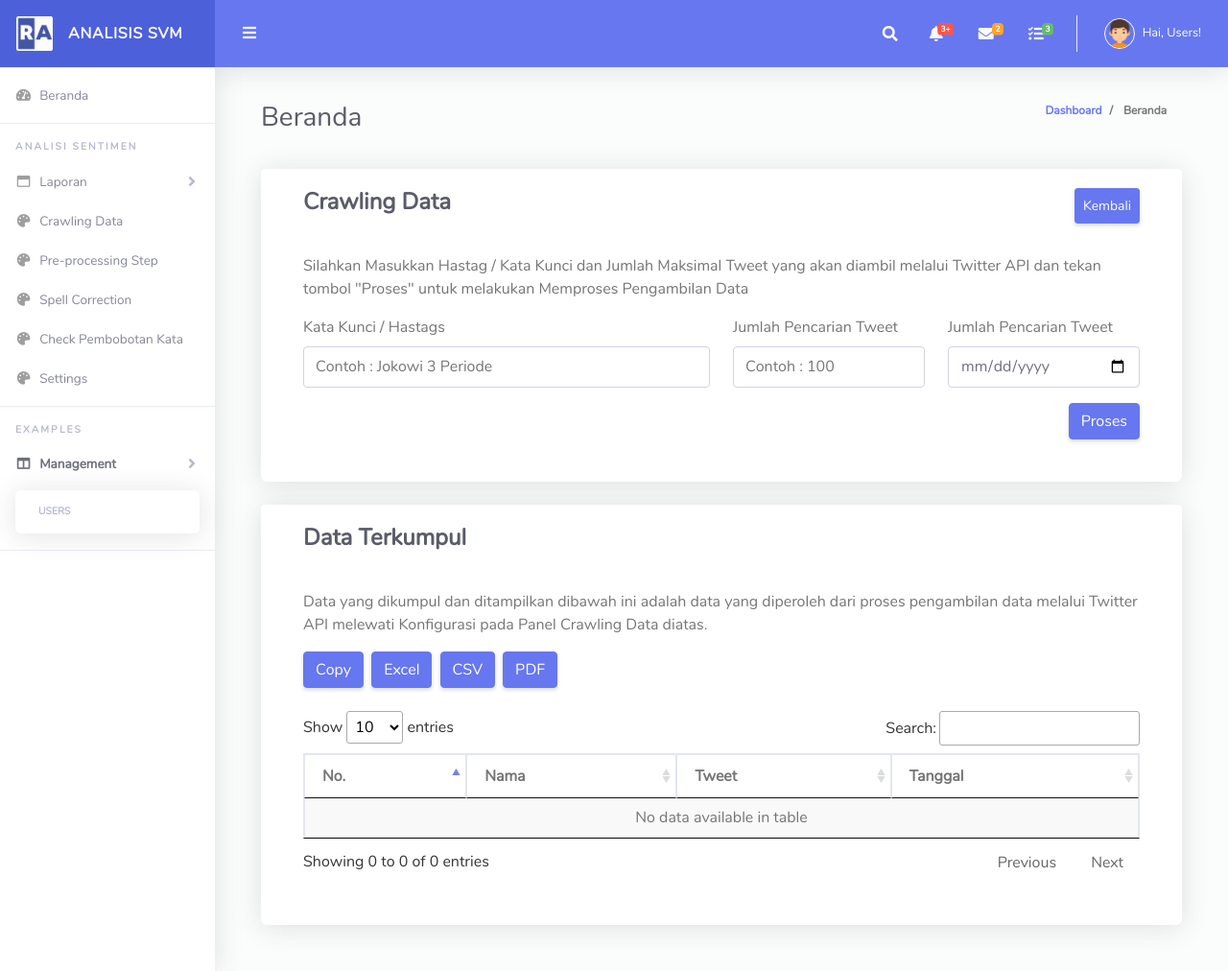
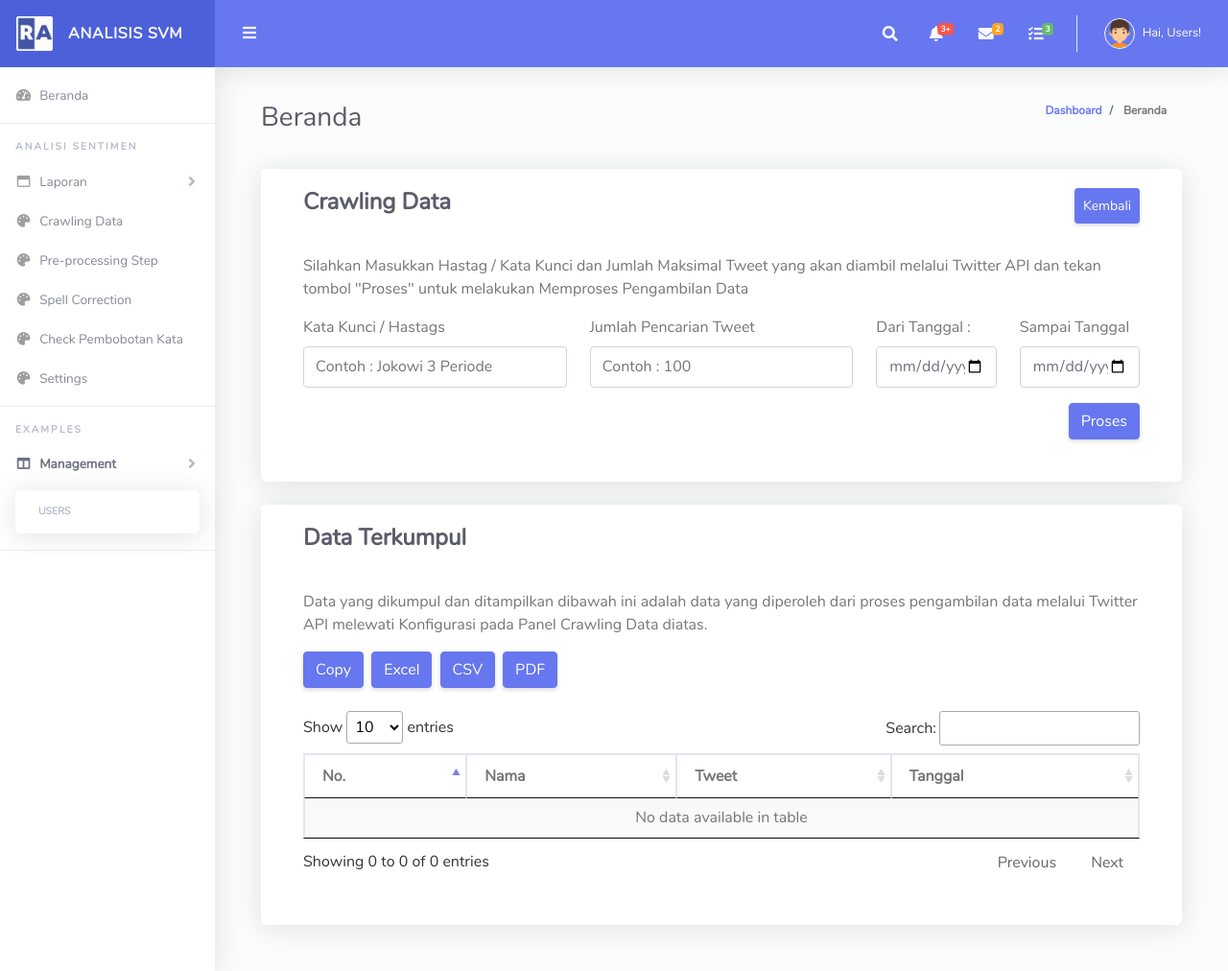
Before and after one commit to fathurwalkers/flask-svm, a Flask app: page /dashboard/crawling in a window 1280 px wide. Shown: the whole page at 96% size. Run offline with Flask 3, Linux system fonts and the light colour scheme; parts of the project's set-up code (start-up, migrations or seed data) failed here and were passed over; some libraries are stand-ins or nearby versions.

Commit message:
structuring folders and files

```diff
--- a/module/database.py
+++ /dev/null
@@ -1,4 +0,0 @@
-# import pymysql
-
-# def connect():
-#     return pymysql.connect(host="localhost", user="root", password="", database="aplikasi_svm", charset='utf8mb4')
--- a/scripts/__init__.py
+++ b/scripts/__init__.py
@@ -1,5 +1,5 @@
 from flask import Flask
-import module
+# import module
 import pandas as pd
 import pymysql
 
--- a/scripts/src/app.py
+++ b/scripts/src/app.py
@@ -25,9 +25,13 @@ def dashboard_crawling():
     if request.method == 'POST':
         kata_kunci = request.form['kata_kunci']
         jumlah_tweet = request.form['jumlah_tweet']
+        tanggal_dari = request.form['tanggal_dari']
+        tanggal_sampai = request.form['tanggal_sampai']
+        print(tanggal_dari)
+        print(tanggal_sampai)
         maxTweets = int(jumlah_tweet)
         print("start scraping")
-        cari_kata = kata_kunci + " since:2022-09-01 until:2023-01-01 lang:id"
+        cari_kata = kata_kunci + " since:" + tanggal_dari + " until:" + tanggal_sampai + " lang:id"
         print(cari_kata)
         for tweet in sntwitter.TwitterSearchScraper(cari_kata).get_items():
             if len(data_tweets) == maxTweets :
--- a/scripts/templates/crawling.html
+++ b/scripts/templates/crawling.html
@@ -49,7 +49,7 @@ Beranda
                             </div>
 
                             <div class="row">
-                                <div class="col-sm-6 col-md-6 col-lg-6">
+                                <div class="col-sm-4 col-md-4 col-lg-4">
                                     <div class="form-group">
                                         <label for="kata_kunci">Kata Kunci / Hastags</label>
                                         <input type="text" class="form-control" id="kata_kunci"
@@ -57,18 +57,25 @@ Beranda
                                             name="kata_kunci">
                                     </div>
                                 </div>
-                                <div class="col-sm-3 col-md-3 col-lg-3">
+                                <div class="col-sm-4 col-md-4 col-lg-4">
                                     <div class="form-group">
                                         <label for="number1">Jumlah Pencarian Tweet</label>
                                         <input type="number" class="form-control" id="number1"
                                             aria-describedby="emailHelp" placeholder="Contoh : 100" name="jumlah_tweet">
                                     </div>
                                 </div>
-                                <div class="col-sm-3 col-md-3 col-lg-3">
+                                <div class="col-sm-2 col-md-2 col-lg-2">
                                     <div class="form-group">
-                                        <label for="rentang_waktu">Jumlah Pencarian Tweet</label>
+                                        <label for="tanggal_dari">Dari Tanggal : </label>
                                         <input type="date" class="form-control" id="number1"
-                                            aria-describedby="emailHelp" name="rentang_waktu">
+                                            aria-describedby="emailHelp" name="tanggal_dari">
+                                    </div>
+                                </div>
+                                <div class="col-sm-2 col-md-2 col-lg-2">
+                                    <div class="form-group">
+                                        <label for="tanggal_sampai">Sampai Tanggal</label>
+                                        <input type="date" class="form-control" id="number1"
+                                            aria-describedby="emailHelp" name="tanggal_sampai">
                                     </div>
                                 </div>
                             </div>
```
Also changed, not shown: module/__init__.py (deleted, +0 -7 lines), 1 other file.
